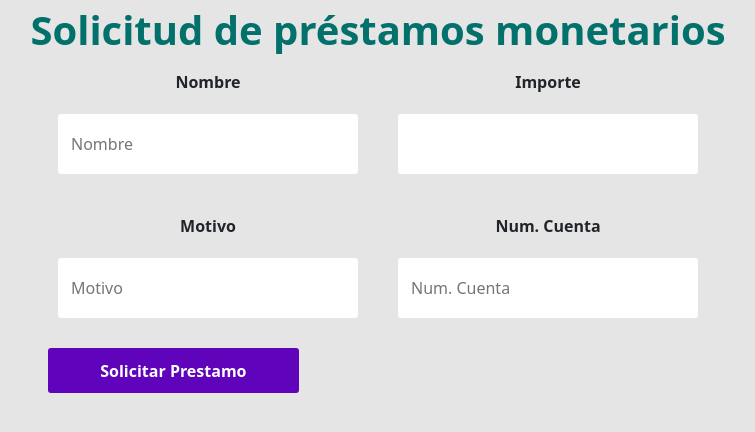
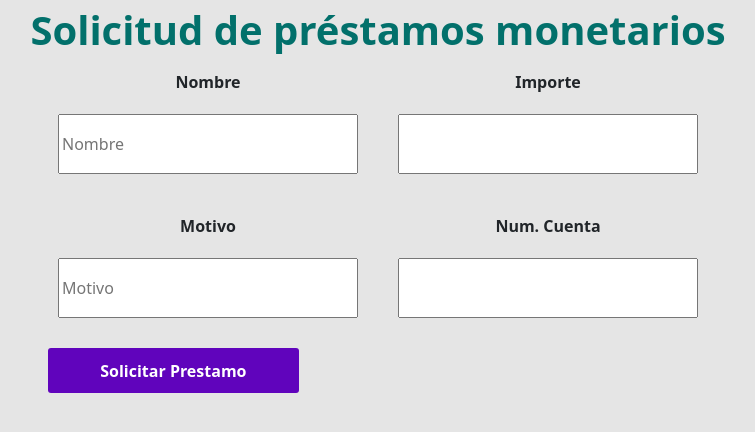
Before and after one commit to martineduardo/Museo-Banco, a React (Create React App) app in the folder cliente/: page /prestamo in a window 1280 px wide. Shown: the top 432 px of the page, without its empty margins (262-1017 px from the left). Built offline with nearby package versions, Linux system fonts and the light colour scheme.

Commit message:
Actualización préstamos y registro
Préstamos es funcional, pero quedó sin validaciones.
Registro quedó sin ventana de notificación emergente.

```diff
--- a/cliente/src/Prestamo.js
+++ b/cliente/src/Prestamo.js
@@ -1,18 +1,20 @@
 import React, { useState } from 'react'
 import './App.css'
 import Axios from 'axios';
-import {Formulario, ContenedorBotonCentrado, Boton, MensajeExito, MensajeError} from './Elementos/Formulario';
+import {Formulario, ContenedorBotonCentrado, Boton, MensajeExito, MensajeError, Label} from './Elementos/Formulario';
 import ComponenteInput from './Componentes/Input';
 import { FontAwesomeIcon } from '@fortawesome/react-fontawesome';
 import {faExclamationTriangle} from '@fortawesome/free-solid-svg-icons';
+import Popup from './Componentes/Popup'
 
 function Prestamo() {
 
-    const [nombreReg, setNombreReg] = useState({campo: '', valido: null})
-    const [importeReg, setImporteReg] = useState({campo: 0, valido: null})
-    const [motivoReg, setMotivoReg] = useState({campo:'', valido: null})
-    const [numCuentaReg, setNumCuentaReg] = useState({campo: 0, valido: null})
+    const [nombreReg, setNombreReg] = useState('')
+    const [importeReg, setImporteReg] = useState(0)
+    const [motivoReg, setMotivoReg] = useState('')
+    const [numCuentaReg, setNumCuentaReg] = useState(0)
     const [formularioValido, cambiarFormularioValido] = useState(null)
+    const [botonPopup, setBotonPopup] = useState(false)
 
     const expresiones = {
         nombre: /^[a-zA-ZÁ-ÿ]{1,20}/,
@@ -21,20 +23,12 @@ function Prestamo() {
         importe: /^\d/
     }
 
-    const submitPrestamo = (e) => {
-        e.preventDefault()
-        if(
-            nombreReg === 'true' &&
-            importeReg === 'true' &&
-            motivoReg === 'true' &&
-            numCuentaReg === 'true'
-            ) {
-            cambiarFormularioValido(true);
+    const submitPrestamo = () => {
         Axios.post('http://localhost:3001/api/prestamo', {
-                pNombre: nombreReg.campo,
-                importeP: importeReg.campo,
-                motivoP: motivoReg.campo,
-                numCuentaP: numCuentaReg.campo
+            pNombre: nombreReg,
+            importeP: importeReg,
+            motivoP: motivoReg,
+            numCuentaP: numCuentaReg
         }).then(() => {
             alert("Prestamo aprobado")
         });
@@ -42,10 +36,6 @@ function Prestamo() {
         setImporteReg({campo: 0, valido: null})
         setMotivoReg({campo: 0, valido: null})
         setNumCuentaReg({campo: '', valido: null})
-        }
-        else {
-            cambiarFormularioValido(false);
-        }
     }
 
     return(
@@ -56,7 +46,31 @@ function Prestamo() {
             </div>
             <div className="form">
                 <Formulario action="" onSubmit={submitPrestamo}>
-                    <ComponenteInput
+                    <div>
+                        <Label>Nombre</Label>
+                        <input type="text" label="Nombre" placeholder='Nombre' name='nombre' onChange={(e) => {
+                            setNombreReg(e.target.value)
+                        }}></input>
+                    </div>
+                    <div>
+                        <Label>Importe</Label>
+                        <input type="number" label="Nombre" placeholder='' name='importe' onChange={(e) => {
+                            setImporteReg(e.target.value)
+                        }}></input>
+                    </div>
+                    <div>
+                        <Label>Motivo</Label>
+                        <input type="text" label="Nombre" placeholder='Motivo' name='motivo' onChange={(e) => {
+                            setMotivoReg(e.target.value)
+                        }}></input>
+                    </div>
+                    <div>
+                        <Label>Num. Cuenta</Label>
+                        <input type="number" label="Nombre" placeholder='' name='numCuenta' onChange={(e) => {
+                            setNumCuentaReg(e.target.value)
+                        }}></input>
+                    </div>
+                    {/*<ComponenteInput
                         estado={nombreReg}
                         cambiarEstado={setNombreReg}
                         tipo="text"
@@ -91,16 +105,13 @@ function Prestamo() {
                         placeholder="Num. Cuenta"
                         name="numCuenta"
                         expresionRegular={expresiones.cuenta}
-                    />
-                    {formularioValido === false && <MensajeError>
-                        <p>
-                            <FontAwesomeIcon icon={faExclamationTriangle}/>
-                            <b>Error:</b> Por favor rellene el formulario correctamente.
-                        </p>
-                    </MensajeError>}
+                    />*/}
                     <ContenedorBotonCentrado>
-                        <Boton type='submit'>Solicitar Prestamo</Boton>
-                        {formularioValido === true &&<MensajeExito>Solicitud enviada con éxito.</MensajeExito>}
+                        <Boton type='submit' onClick={() => setBotonPopup(true)}>Solicitar Prestamo</Boton>
+                        <Popup trigger={botonPopup} setTrigger={setBotonPopup}>
+                            <h3>Éxito</h3>
+                            <p>Solicitud enviada exitosamente</p>
+                        </Popup>
                     </ContenedorBotonCentrado>
                 </Formulario>
             </div>
--- a/cliente/src/Registro.js
+++ b/cliente/src/Registro.js
@@ -5,7 +5,7 @@ import { FontAwesomeIcon } from '@fortawesome/react-fontawesome';
 import {Formulario, ContenedorBotonCentrado, Boton, MensajeExito, MensajeError} from './Elementos/Formulario';
 import {faExclamationTriangle} from '@fortawesome/free-solid-svg-icons';
 import ComponenteInput from './Componentes/Input';
-import Popup from './Componentes/Popup'
+
 
 function Registro() {
 
@@ -96,10 +96,7 @@ function Registro() {
             leyendaError="El teléfono debe contener únicamente números. Debe ser de 10 dígitos."
             expresionRegular={expresiones.telefono}
           />
-          <Popup trigger={botonPopup} setTrigger={setBotonPopup}>
-            <h3>Mi popup</h3>
-            <p>Esta es mi ventana emergente</p>
-          </Popup>
+
           {formularioValido === false && <MensajeError>
             <p>
               <FontAwesomeIcon icon={faExclamationTriangle}/>
@@ -108,7 +105,7 @@ function Registro() {
           </MensajeError>}
           <br/>
           <ContenedorBotonCentrado>
-            <Boton type="submit" onClick={() => setBotonPopup(true)}>Abrir Cuenta</Boton>
+            <Boton type="submit" >Abrir Cuenta</Boton>
             <br/>
             {formularioValido === true &&<MensajeExito>Cuenta registrada exitosamente.</MensajeExito>}
           </ContenedorBotonCentrado>
```
Lines whose indentation alone changed are shown as unchanged.
